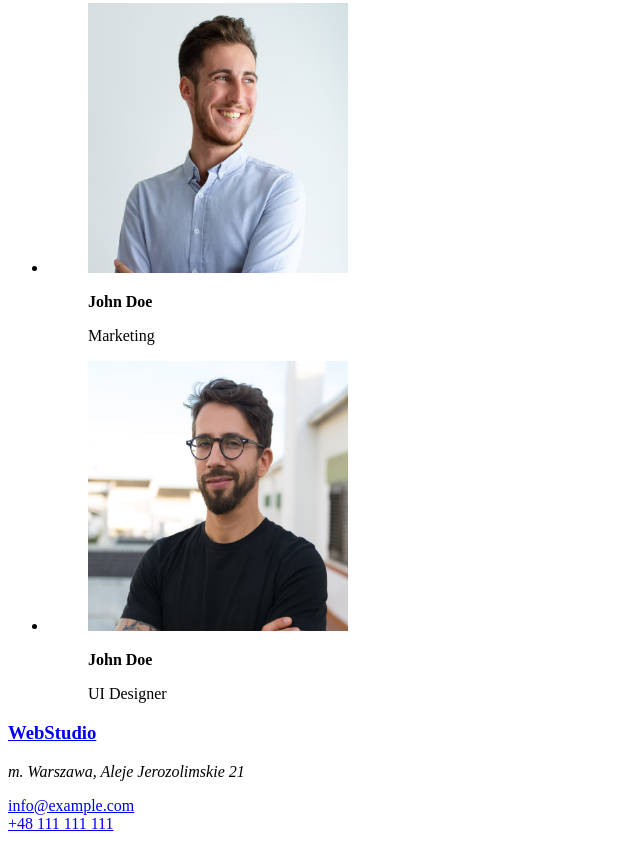
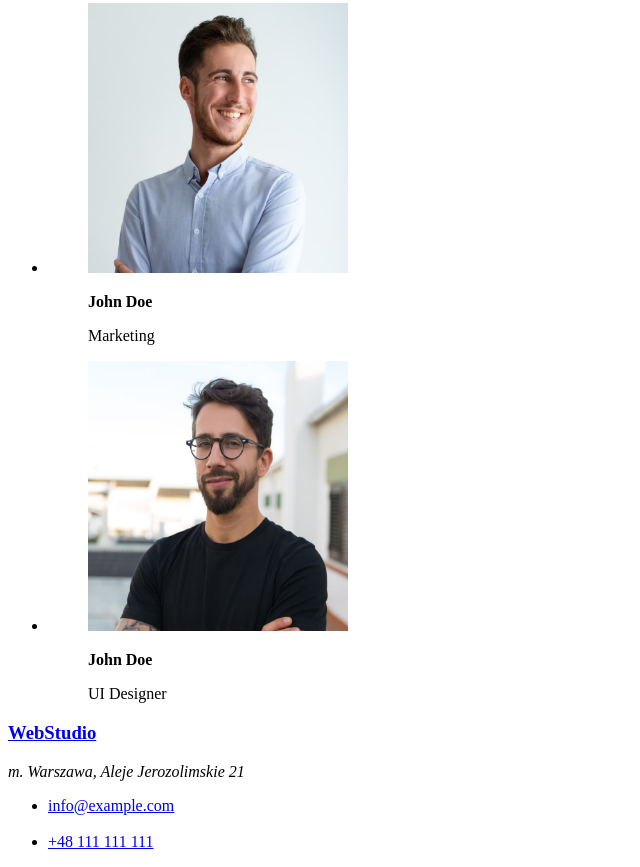
Before and after one commit to krupek12/goit-markup-hw-01, a plain HTML site: page index.html in a window 1280 px wide. Shown: the part 2315-3182 px from the top of the page, without its empty margins (0-640 px from the left). Drawn offline with Linux system fonts and the light colour scheme.

Commit message:
mail i tel z footer umieszonow tagu ul

```diff
--- a/index.html
+++ b/index.html
@@ -7,7 +7,7 @@
     <title>Studio</title>
   </head>
   <body>
-    <header>
+    <header class="main-menu">
       <h3>
         <a href="index.html"><span>WebStudio</span></a>
       </h3>
@@ -146,10 +146,11 @@
     <footer>
       <h3><a href="index.html">WebStudio</a></h3>
       <address>m. Warszawa, Aleje Jerozolimskie 21</address>
-      <p>
-        <a href="mailto:info@example.com">info@example.com</a> <br />
-        <a href="tel:+48 111 111 111">+48 111 111 111</a>
-      </p>
+      <ul>
+        <li><a href="mailto:info@example.com">info@example.com</a></li>
+        <br />
+        <li><a href="tel:+48 111 111 111">+48 111 111 111</a></li>
+      </ul>
     </footer>
   </body>
 </html>
```
Also changed, not shown: css/style.css (added).
